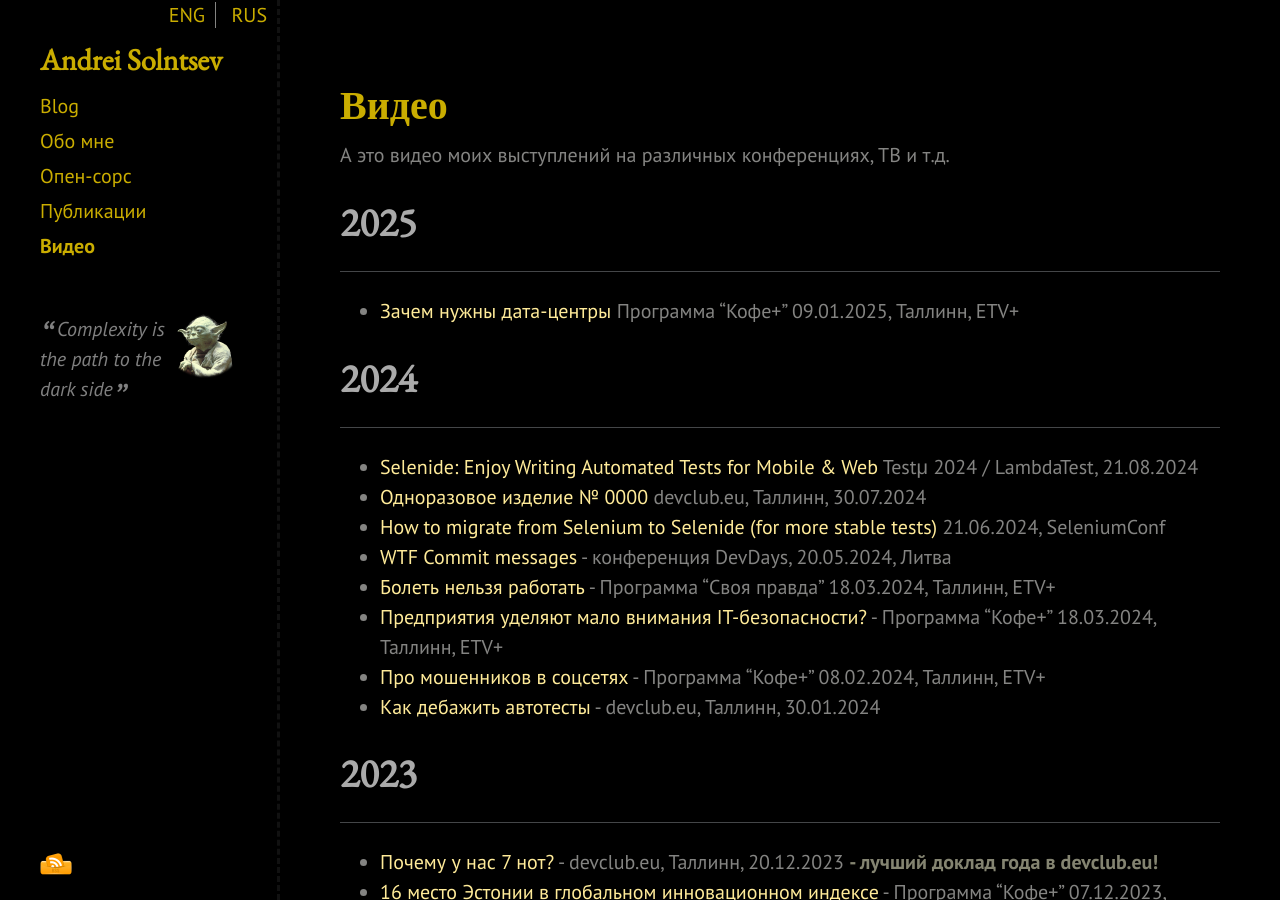
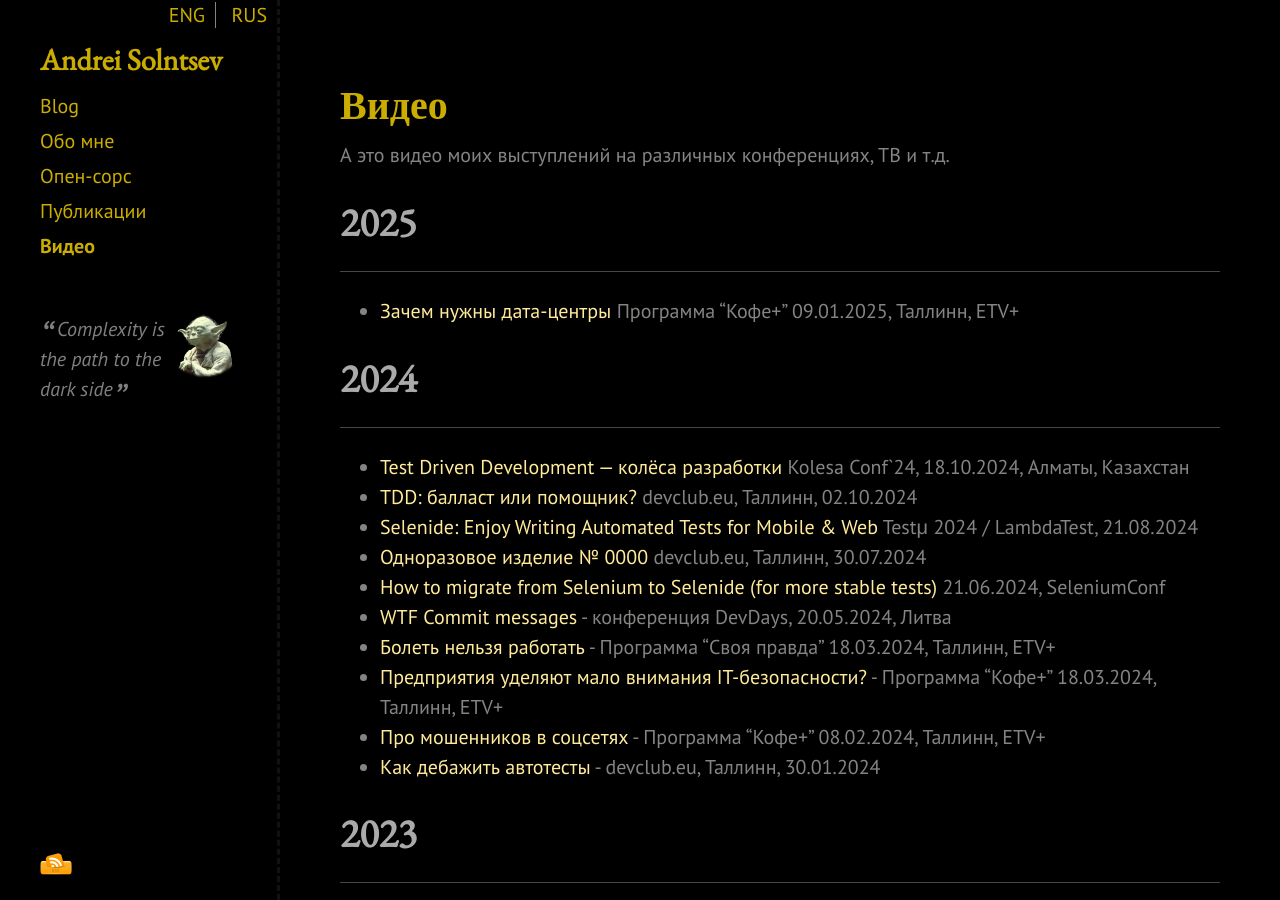
Before and after one commit to asolntsev/asolntsev.github.io, a Jekyll site: the page built from ru/video.md, in a window 1280 px wide and 900 px high. Built offline with Jekyll 4.4.1, drawn with Linux system fonts in a browser that asks for light colours; nearby versions of some CDN libraries.

Commit message:
publish last videos about TDD

```diff
--- a/ru/video.md
+++ b/ru/video.md
@@ -12,6 +12,8 @@
 
 # 2024
 * * *
+* [Test Driven Development — колёса разработки](https://www.youtube.com/watch?v=8nkw_JmZ8as&ab_channel=KolesaGroup) Kolesa Conf`24, 18.10.2024, Алматы, Казахстан
+* [TDD: балласт или помощник?](https://www.youtube.com/watch?v=kEgaf7tketU&ab_channel=DEVCLUB.EU) devclub.eu, Таллинн, 02.10.2024
 * [Selenide: Enjoy Writing Automated Tests for Mobile & Web](https://www.youtube.com/watch?v=CKSl2NRrMVg) Testμ 2024 / LambdaTest, 21.08.2024
 * [Одноразовое изделие № 0000](https://www.youtube.com/watch?v=gBvc8VJGpVI&ab_channel=DEVCLUBEU) devclub.eu, Таллинн, 30.07.2024
 * [How to migrate from Selenium to Selenide (for more stable tests)](https://www.youtube.com/watch?v=roL1ciaNWtY&list=PL9Z-JgiTsOYRJCXuEOGXLH1w1oImoprnq&ab_channel=ConfEngine) 21.06.2024, SeleniumConf
```
